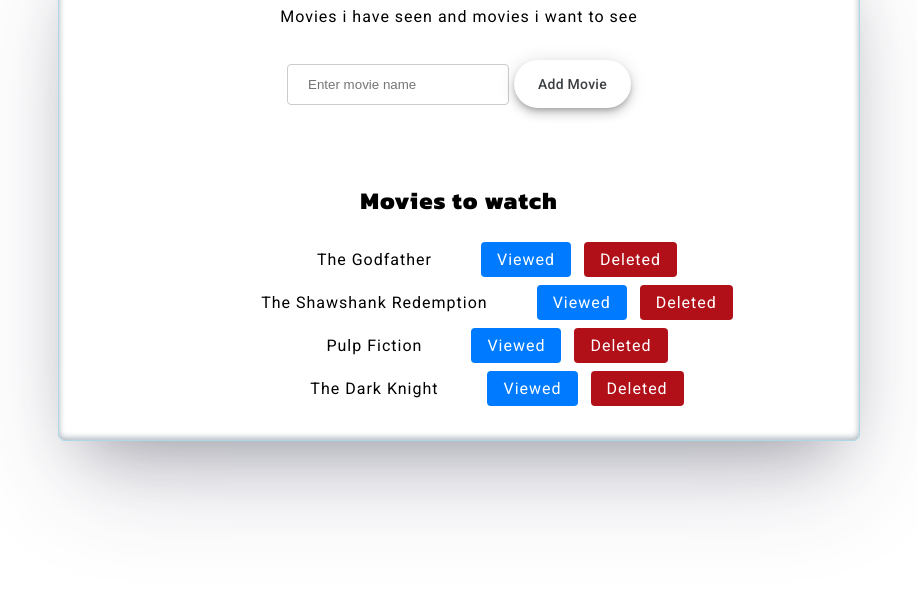
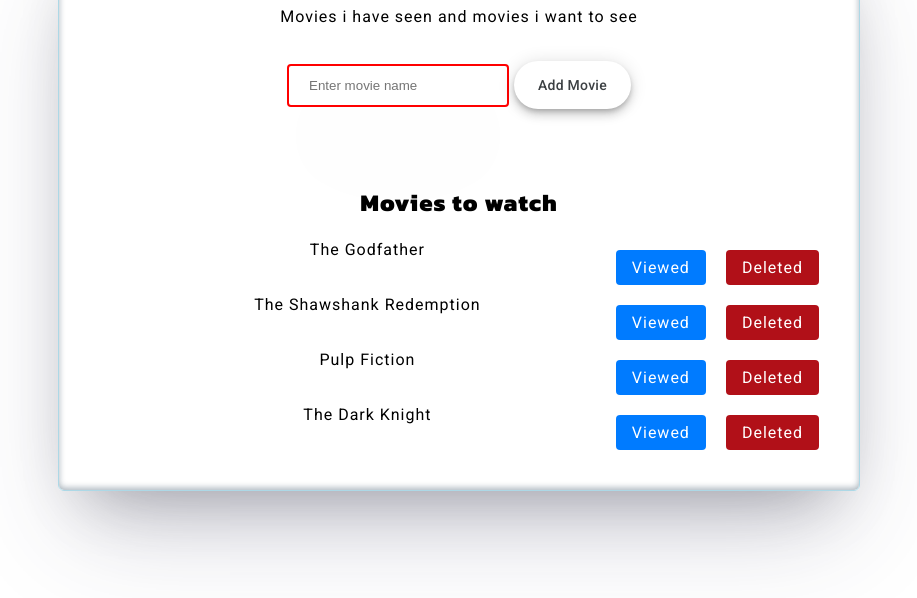
Before and after one commit to NeamenD/congenial-disco-SBA-316-, a plain HTML site: page Index.html in a window 1280 px wide. Shown: the part 92-690 px from the top of the page, without its empty margins (181-1098 px from the left). Drawn offline with Linux system fonts and the light colour scheme.

Commit message:
added some html validation

```diff
--- a/Index.html
+++ b/Index.html
@@ -23,6 +23,7 @@
               type="text"
               id="fevoriteMovieNameInput"
               placeholder="Enter movie name"
+              required
             />
             <button id="btns">Add Movie</button>
           </form>
--- a/style.css
+++ b/style.css
@@ -95,12 +95,13 @@ input{
 .viewed {
   display: inline-block;
   padding: 8px 16px;
-  margin: 4px;
+  margin: 10px;
   background-color: #007bff;
   color: #fff;
   border: none;
   border-radius: 4px;
   cursor: pointer;
+  margin-left: 20px;
 }
 
 /* delete */
@@ -108,7 +109,7 @@ input{
 .delete {
     display: inline-block;
     padding: 8px 16px;
-    margin: 4px;
+    margin: 10px;
     background-color: #b11018;
     color: #fff;
     border: none;
@@ -132,7 +133,25 @@ input{
   }
 
 
-.name {
+/* .name {
     margin: 20px;
     padding: 20px;
+    margin-right: 25px;
+  } */
+
+  li {
+    display: flex;
+    justify-content: space-between;
   }
+
+  .name {
+    flex-grow: 1; /* Allow the name span to grow and fill available space */
+  }
+
+  .viewed, .delete {
+    margin-left: 10px; /* Add margin between the spans */
+  }
+
+  input:invalid {
+    border: 2px solid red;
+  }
```
